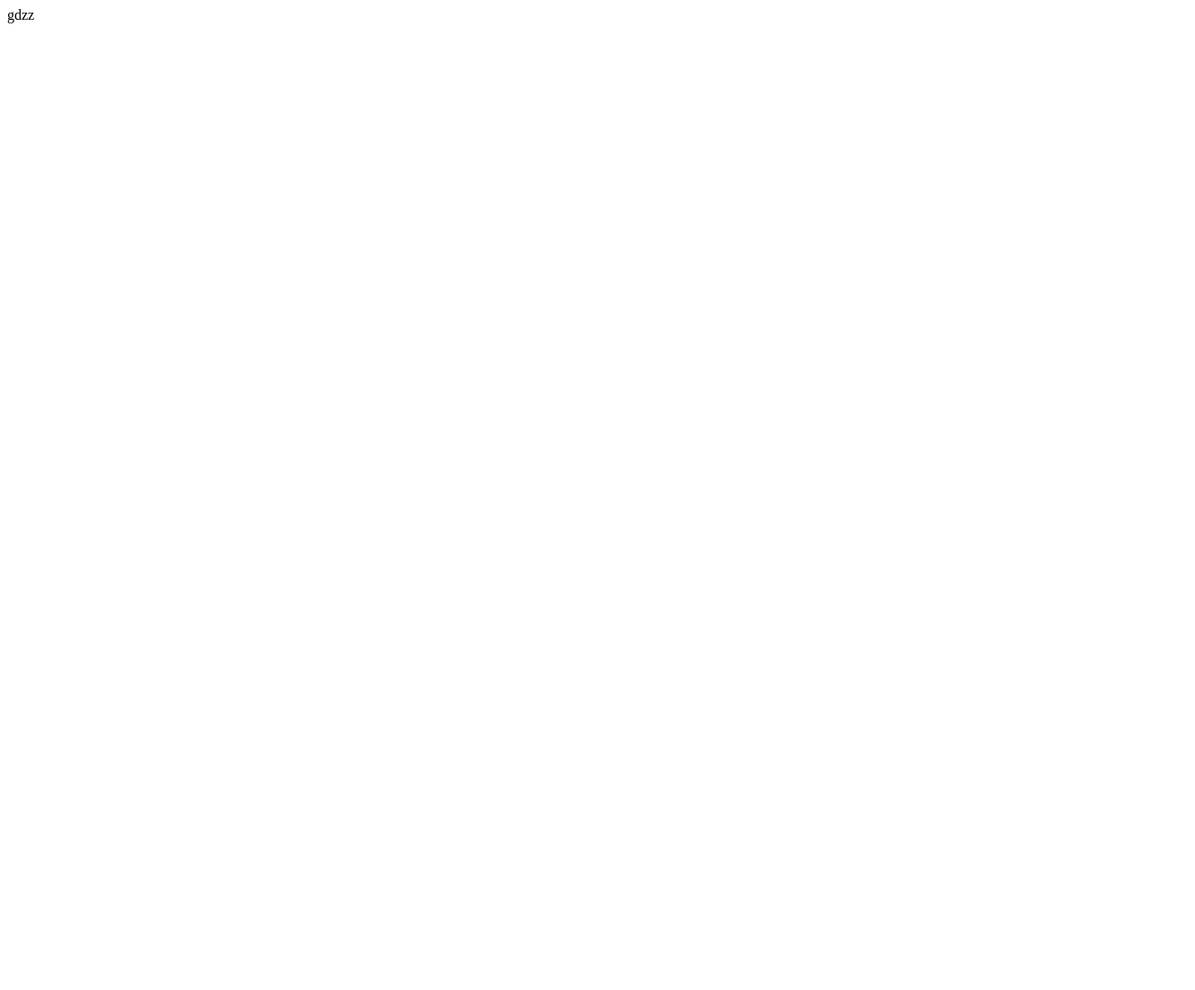
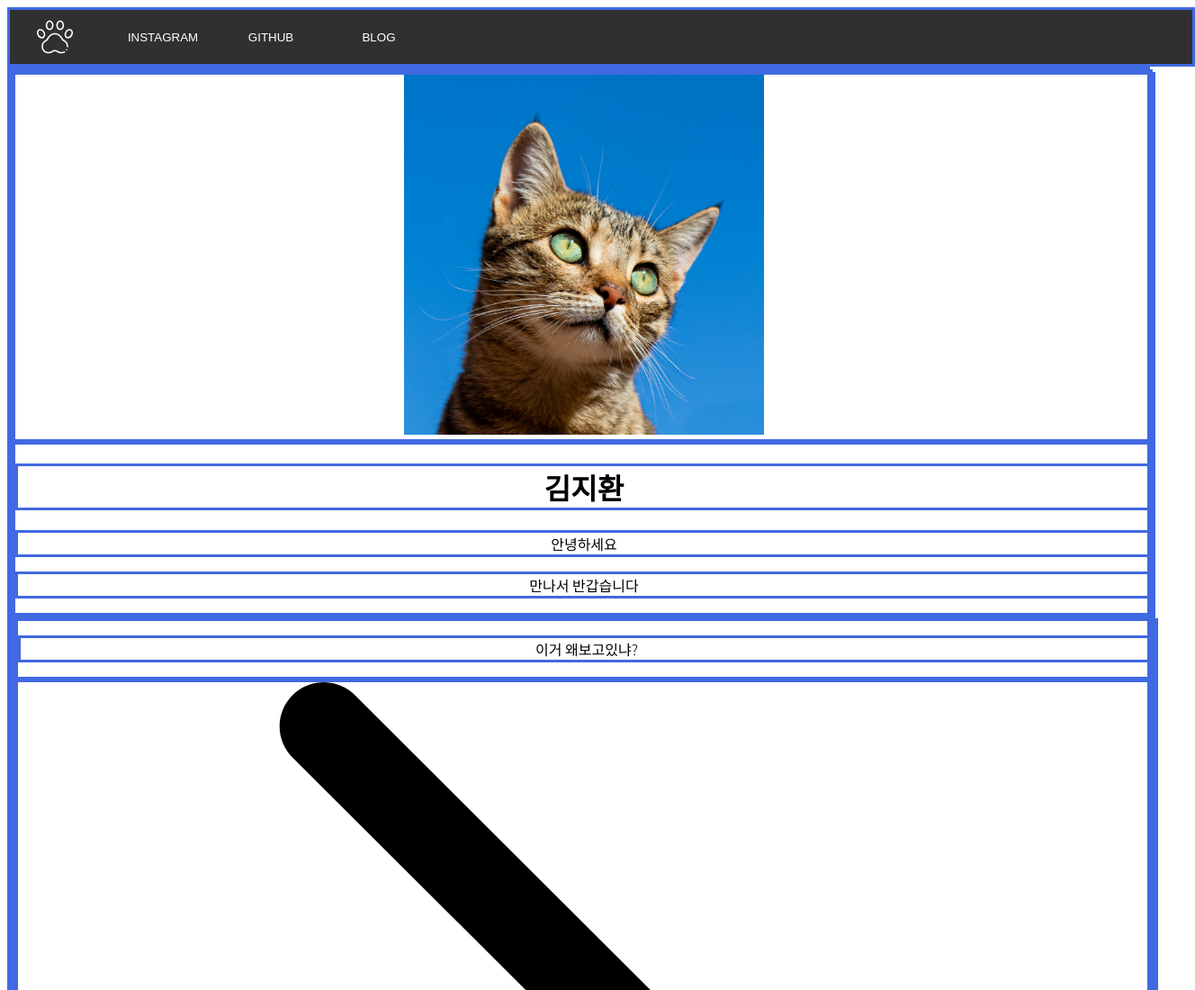
Before and after one commit to rhry05/rhry05.github.io, a plain HTML site: page index.html in a window 1280 px wide. Shown: the top 1100 px of the page at 90% size, 1328 px wide, since content can reach past the window. Before the commit the page ends 800 px from the top, so only its background shows below. Drawn offline with Linux system fonts and the light colour scheme.

Commit message:
안녕하십니까?

```diff
--- a/index.html
+++ b/index.html
@@ -1,12 +1,42 @@
 <!DOCTYPE html>
 <html lang="en">
+
 <head>
+    <link rel="stylesheet" href="style.css">
     <meta charset="UTF-8">
     <meta http-equiv="X-UA-Compatible" content="IE=edge">
     <meta name="viewport" content="width=device-width, initial-scale=1.0">
     <title>Document</title>
 </head>
+
 <body>
-gdzz
+    <div class="navigation">
+        <img src="img/icon.svg" alt="logoicon">
+        <button>INSTAGRAM</button>
+        <button>GITHUB</button>
+        <button>BLOG</button>
+    </div>
+    <div class="card" id="book1">
+        <div class="wrapper">
+            <div class="profile_ptc">
+                <img src="img/profile.jpg" alt="profile_pic" width="400px">
+            </div>
+            <div class="contents">
+                <h1>김지환</h1>
+                <p>안녕하세요</p>
+                <p>만나서 반갑습니다</p>
+            </div>
+            <div class="page">
+                <div class="text">
+                    <p>이거 왜보고있냐? </p>
+                </div>
+                <div class="arrow">
+                    <img src="img/next.svg" alt="left" id="left-arrow">
+                    <img src="img/next.svg" alt="right" id="right-arrow">
+                </div>
+            </div>
+        </div>
+    </div>
 </body>
+
 </html>
--- /dev/null
+++ b/style.css
@@ -0,0 +1,57 @@
+@import url('https://fonts.googleapis.com/css2?family=Noto+Sans+KR:wght@300;400;500;600&display=swap');
+
+
+div {
+    font-family: 'Noto Sans KR', sans-serif;
+    font-weight: 200;
+    text-align: center;
+
+
+    width: 100%;
+    border: 3px solid royalblue
+}
+
+div.navigation {
+    background-color: #303030;
+    height: 60px;
+
+    padding-left:30px;
+    padding-right:20px;
+
+    display: flex;
+    flex-direction: row;
+
+}
+
+
+div.navigation button {
+    background-color: #00000000;
+    border:0px;
+
+    color:white;
+    height: inherit;
+    width: 120px;
+    text-align: center;
+}
+
+div.navigation button:hover {
+    background-color: #525252;
+    color: #30c1e9;
+}
+
+div.navigation img {
+    align-self: center;
+    height: 40px;
+    padding-right: 40px;
+
+    filter: invert(100%) sepia(0%) saturate(10%)
+    hue-rotate(314deg) brightness(106%) contrast(104%)
+}
+
+h1 {
+    border: 3px solid royalblue
+}
+
+p {border: 3px solid royalblue
+
+}
```
Also changed, not shown: img/icon.svg (added), img/next.svg (added), img/profile.jpg (added), img/temp.jpg (added).
